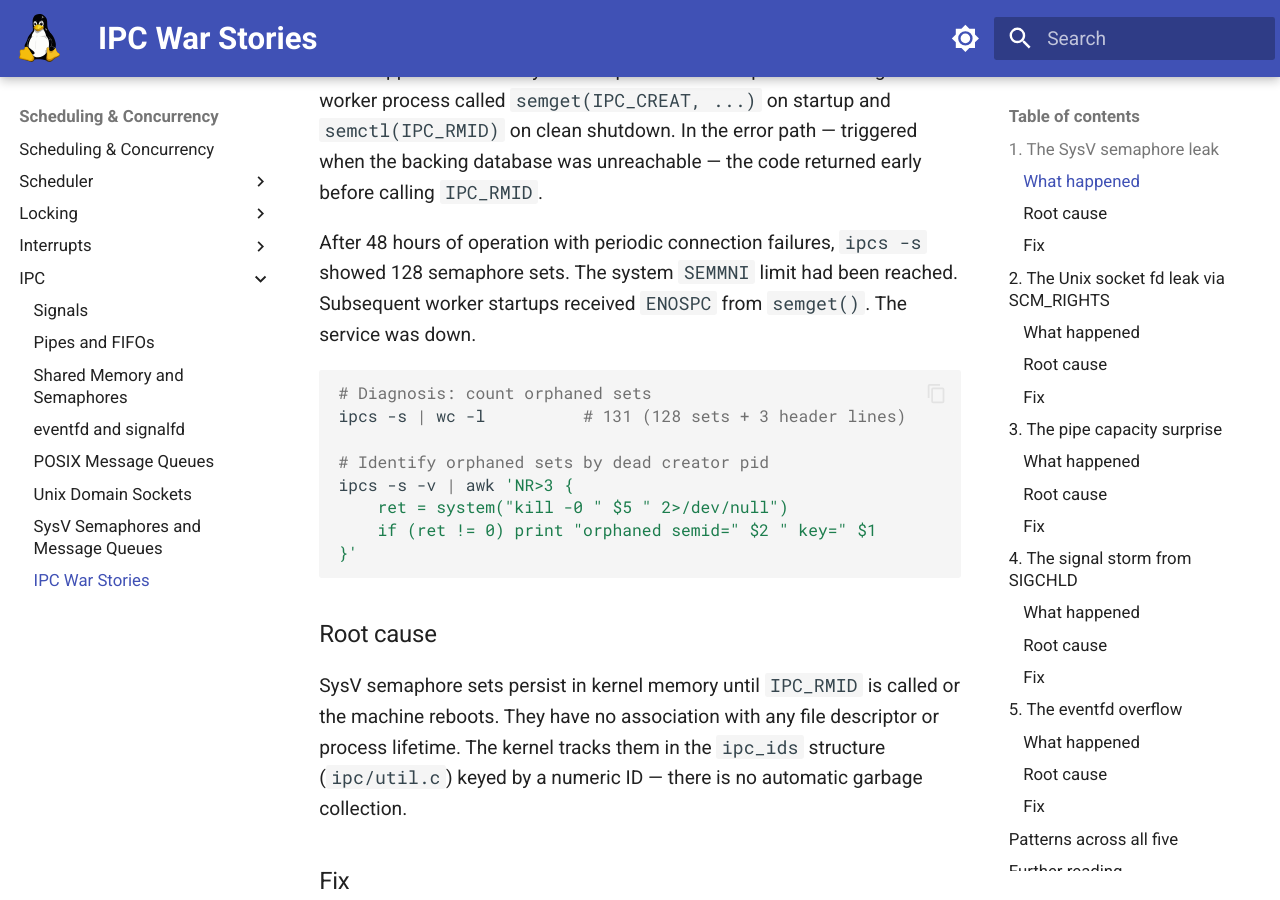
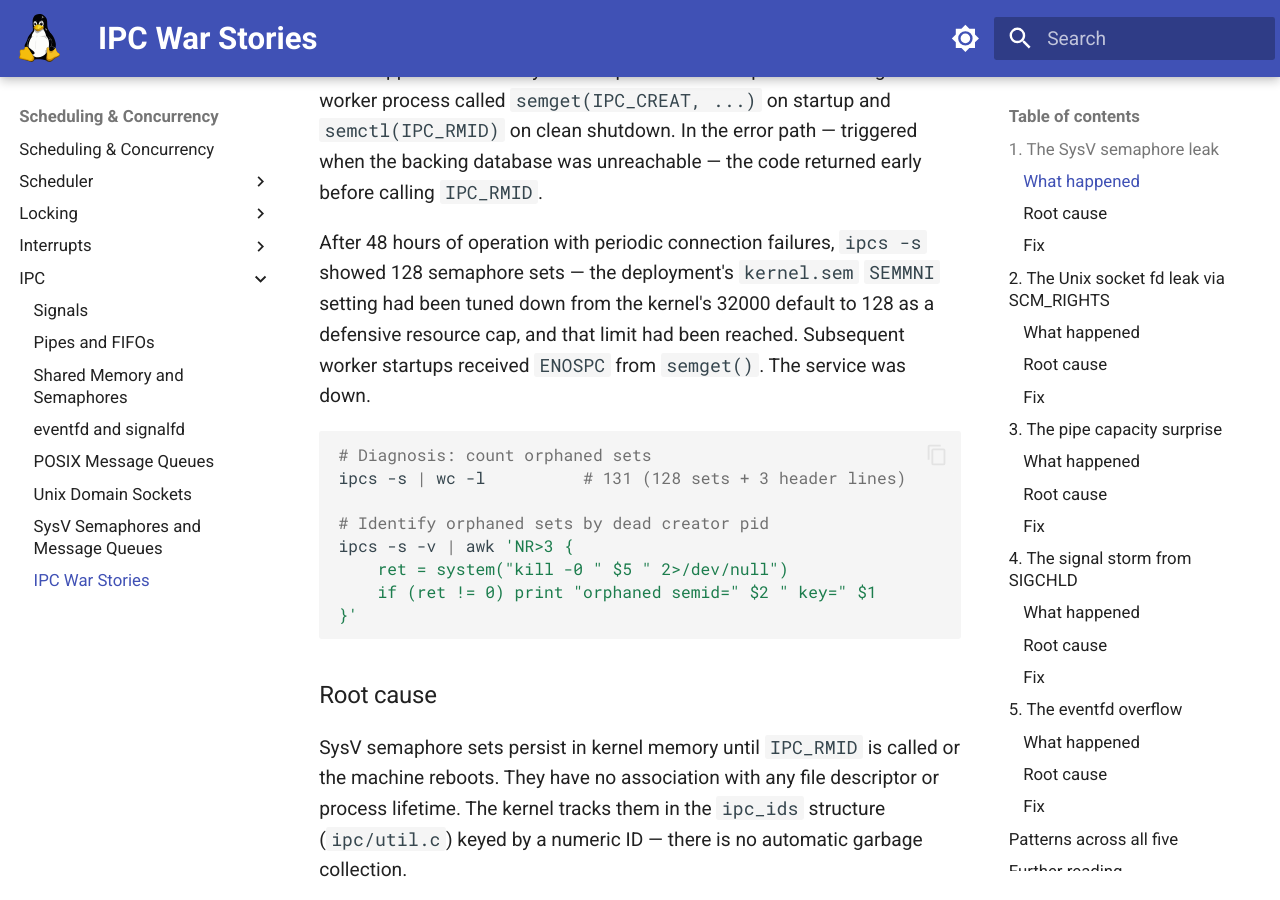
Before and after one commit to laveeshb/linux-kernel-internals, an MkDocs documentation site: the page built from docs/ipc/war-stories.md, in a window 1280 px wide and 900 px high, scrolled down 667 px. Built offline with MkDocs 1.6.1 and Material for MkDocs 9.7.7, drawn with Linux system fonts in a browser that asks for light colours.

Commit message:
Fix round-4 review finding: stale SEMMNI figure in war-stories.md (PR #753)
Case 1's "128 semaphore sets" figure was left over from before an
earlier round corrected sysv-semaphores.md's kernel.sem/SEMMNI default
to 32000, creating a cross-page inconsistency between two files that
directly link to each other. Reframed as a deployment-tuned SEMMNI
cap rather than implying 128 is the stock kernel default.

````diff
--- a/docs/ipc/war-stories.md
+++ b/docs/ipc/war-stories.md
@@ -12,7 +12,7 @@ Real-world IPC bugs share a common theme: the happy path works perfectly, but th
 
 A C++ application used SysV semaphores for inter-process locking. Each worker process called `semget(IPC_CREAT, ...)` on startup and `semctl(IPC_RMID)` on clean shutdown. In the error path — triggered when the backing database was unreachable — the code returned early before calling `IPC_RMID`.
 
-After 48 hours of operation with periodic connection failures, `ipcs -s` showed 128 semaphore sets. The system `SEMMNI` limit had been reached. Subsequent worker startups received `ENOSPC` from `semget()`. The service was down.
+After 48 hours of operation with periodic connection failures, `ipcs -s` showed 128 semaphore sets — the deployment's `kernel.sem` `SEMMNI` setting had been tuned down from the kernel's 32000 default to 128 as a defensive resource cap, and that limit had been reached. Subsequent worker startups received `ENOSPC` from `semget()`. The service was down.
 
 ```bash
 # Diagnosis: count orphaned sets
````
